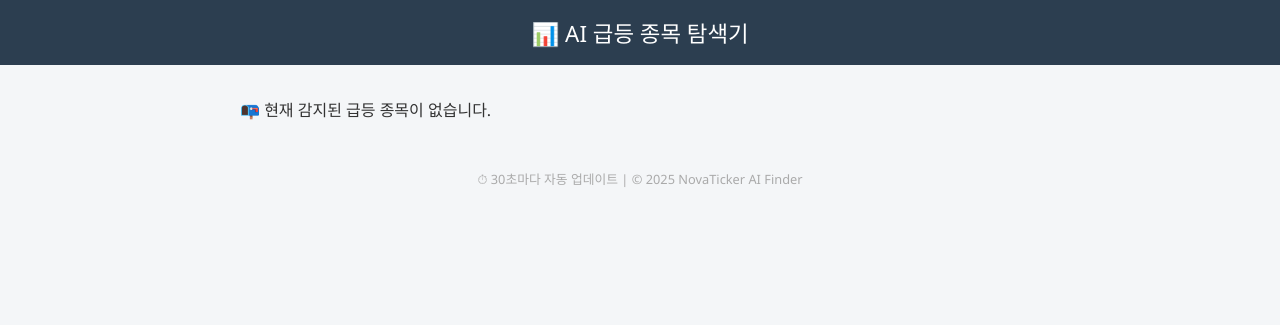
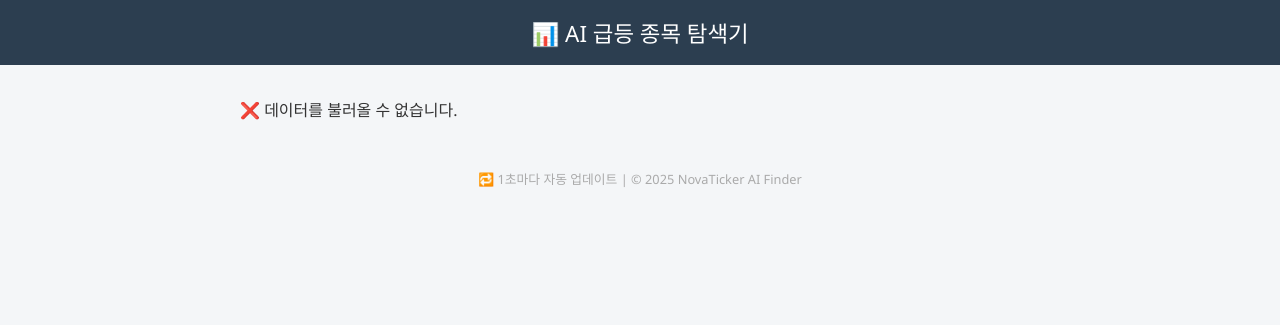
Before and after one commit to novaticker/Aifinder, a Flask app: page / in a window 1280 px wide. Shown: the top 325 px of the page. Run offline with Flask 3, Linux system fonts and the light colour scheme; data that the repository does not hold is empty; parts of the project's set-up code (start-up, migrations or seed data) failed here and were passed over.

Commit message:
Update index.html

```diff
--- a/templates/index.html
+++ b/templates/index.html
@@ -63,7 +63,7 @@
     <p>📡 데이터 로딩 중입니다...</p>
   </div>
   <footer>
-    ⏱ 30초마다 자동 업데이트 | &copy; 2025 NovaTicker AI Finder
+    🔁 1초마다 자동 업데이트 | &copy; 2025 NovaTicker AI Finder
   </footer>
 
   <script>
@@ -77,7 +77,7 @@
 
     async function fetchData() {
       try {
-        const res = await fetch("/data.json");
+        const res = await fetch("/current_data.json");
         const data = await res.json();
         const container = document.getElementById("data-container");
         container.innerHTML = "";
@@ -103,7 +103,7 @@
     }
 
     fetchData();
-    setInterval(fetchData, 30000); // 30초마다 새로고침
+    setInterval(fetchData, 1000); // 🔄 1초마다 새로고침
   </script>
 </body>
 </html>
```
